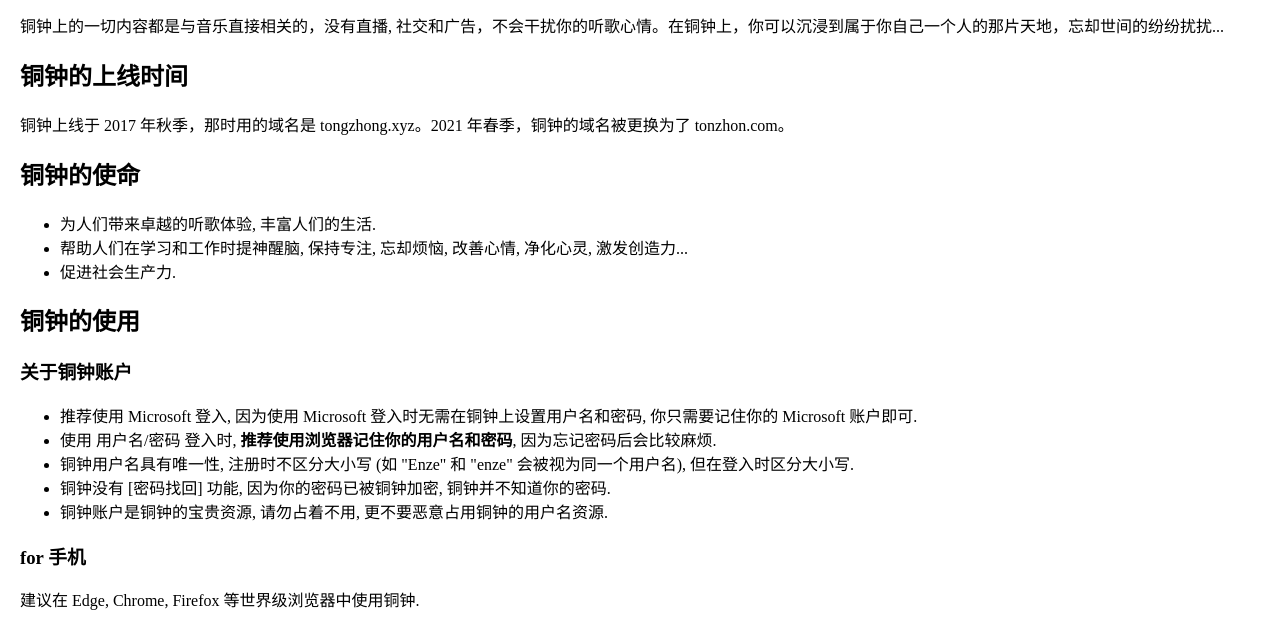
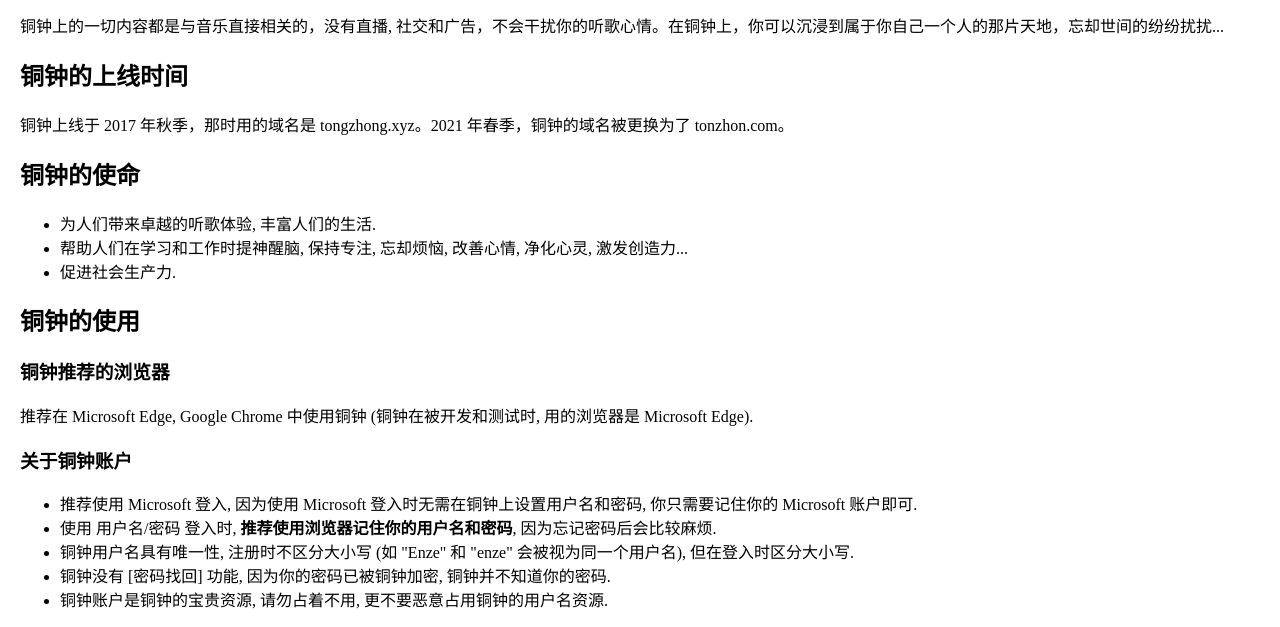
Before and after one commit to enzeberg/about-tonzhon, a plain HTML site: page index.html in a window 1280 px wide. Shown: the part 300-927 px from the top of the page. Drawn offline with Linux system fonts and the light colour scheme.

Commit message:
add 铜钟推荐的浏览器, update <for 手机>

```diff
--- a/index.html
+++ b/index.html
@@ -37,6 +37,8 @@
     <li>促进社会生产力.</li>
   </ul>
   <h2>铜钟的使用</h2>
+  <h3>铜钟推荐的浏览器</h3>
+  <p>推荐在 Microsoft Edge, Google Chrome 中使用铜钟 (铜钟在被开发和测试时, 用的浏览器是 Microsoft Edge).</p>
   <h3>关于铜钟账户</h3>
   <ul>
     <li>推荐使用 Microsoft 登入, 因为使用 Microsoft 登入时无需在铜钟上设置用户名和密码, 你只需要记住你的 Microsoft 账户即可.</li>
@@ -46,7 +48,7 @@
     <li>铜钟账户是铜钟的宝贵资源, 请勿占着不用, 更不要恶意占用铜钟的用户名资源.</li>
   </ul>
   <h3>for 手机</h3>
-  <p>建议在 Edge, Chrome, Firefox 等世界级浏览器中使用铜钟.</p>
+  <p>手机关闭屏幕后可能导致 Tonzhon.com 无法自动播放, 所以在用手机使用 Tonzhon.com 时, 请不要让手机关闭屏幕.</p>
   <h3>for tablets (eg: iPad, Surface Pro, 华为 MatePad, Xiaomi Pad...)</h3>
   <p>建议使用铜钟的桌面版本 (需要将你的浏览器设置为 "请求桌面网站").</p>
   <h3>隐藏操作</h3>
```
